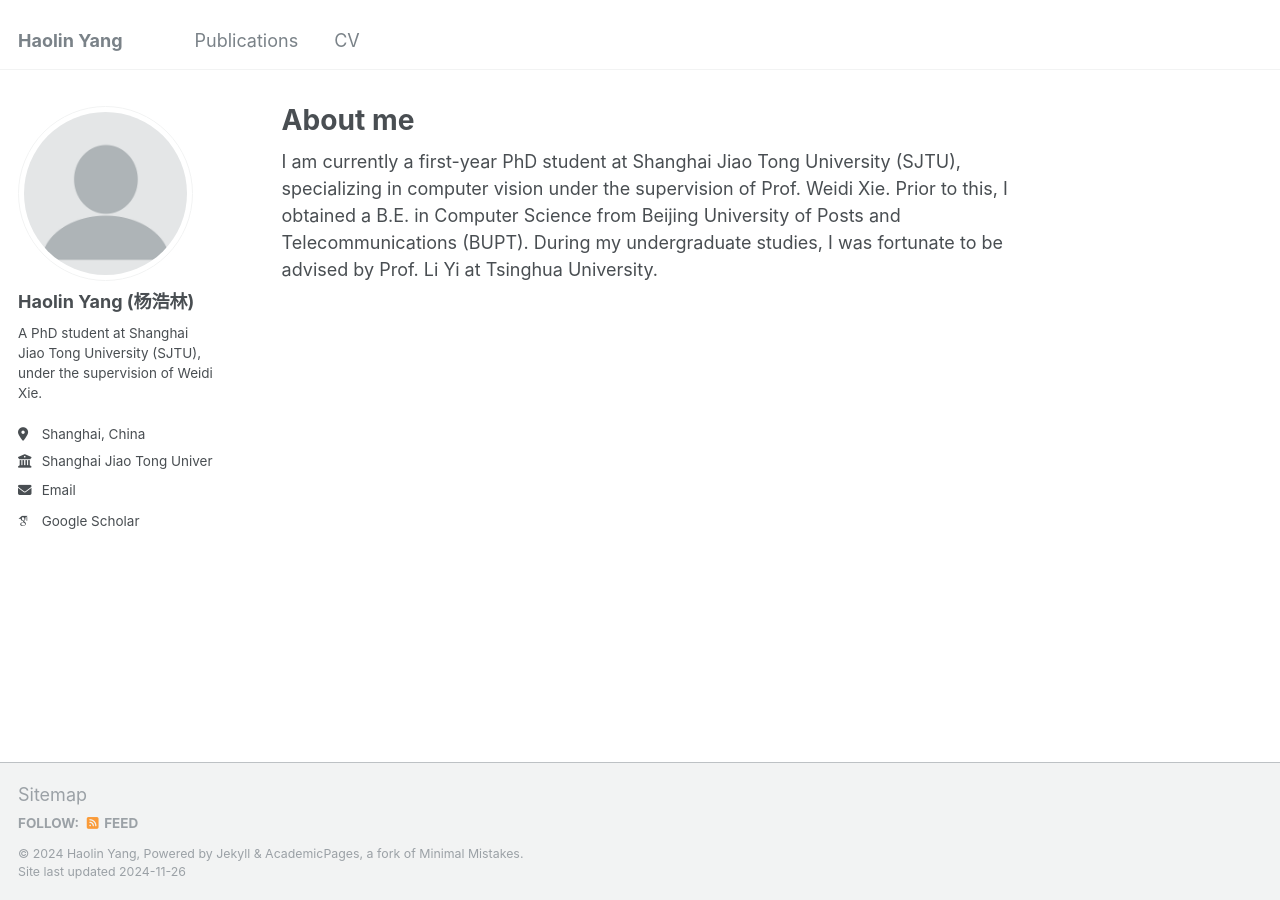
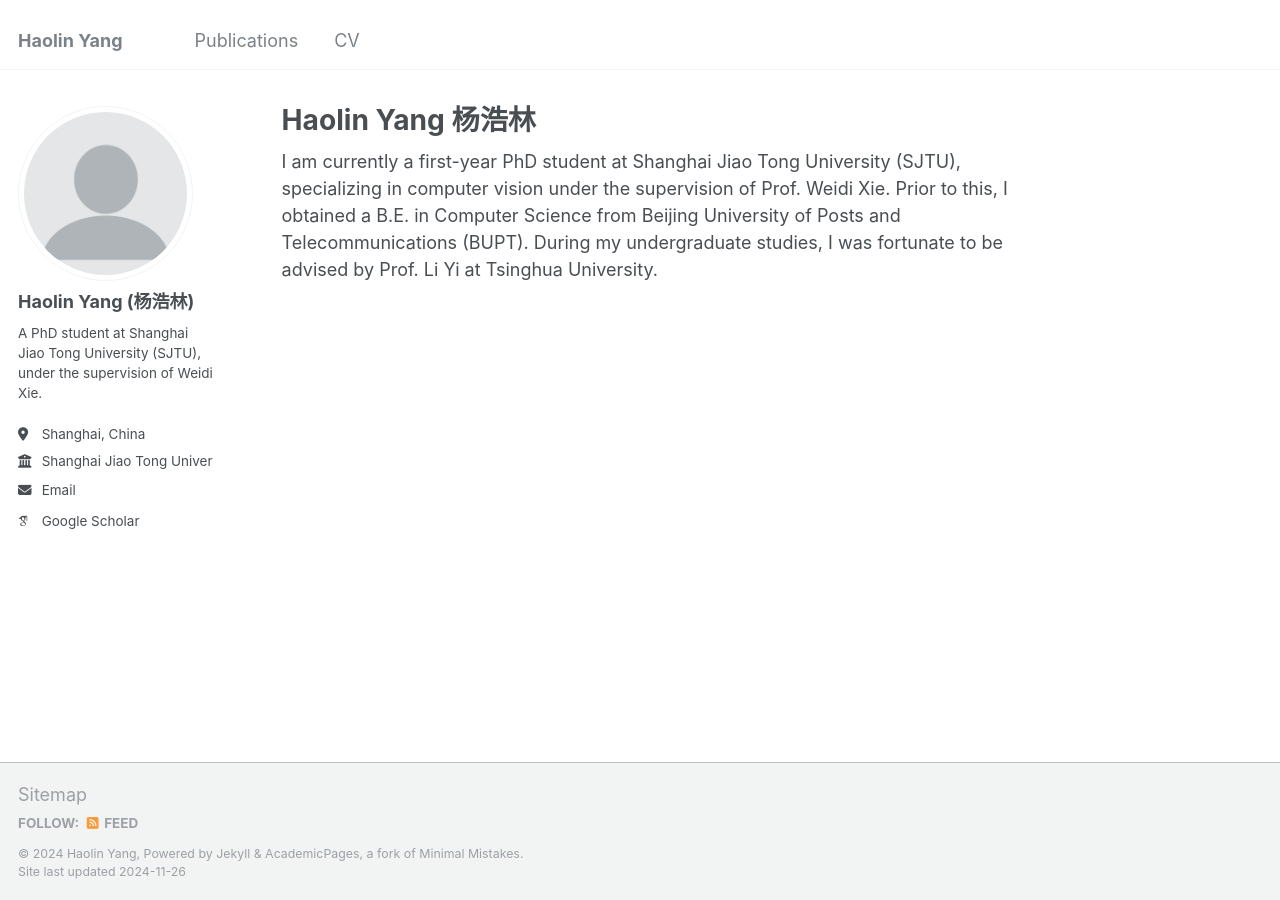
Before and after one commit to haolinyang-hlyang/haolinyang-hlyang.github.io, a Jekyll site: the page built from _pages/about.md, in a window 1280 px wide. Built offline with Jekyll 4.4.1, drawn with Linux system fonts in a browser that asks for light colours; some web fonts are replaced.

Commit message:
将about me改成haolin yang

```diff
--- a/_pages/about.md
+++ b/_pages/about.md
@@ -1,6 +1,6 @@
 ---
 permalink: /
-title: "About me"
+title: "Haolin Yang 杨浩林"
 author_profile: true
 redirect_from:
   - /about/
```
